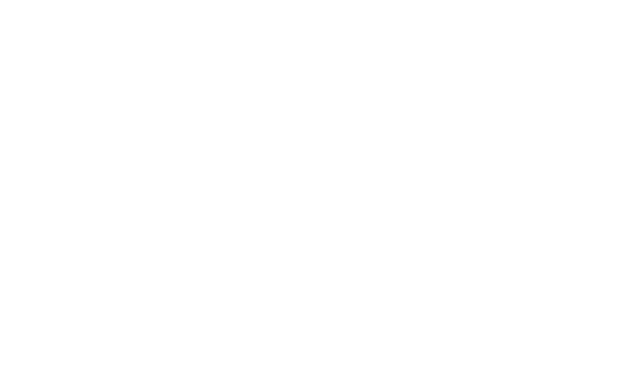
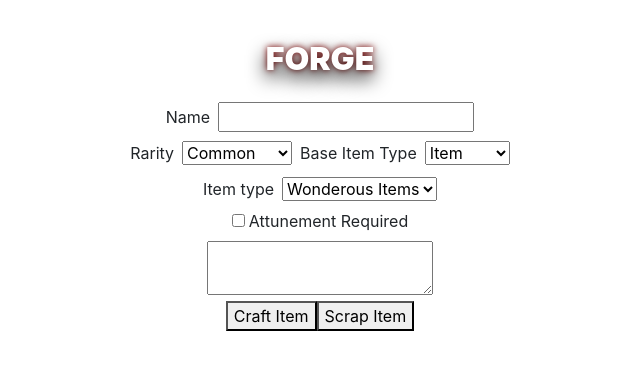
Before and after one commit to wesely1996/DMH, a React (Create React App) app in the folder dmh/: page / in a window 1280 px wide. Shown: the top 370 px of the page, without its empty margins (320-960 px from the left). Built offline with nearby package versions, Linux system fonts and the light colour scheme.

Commit message:
Base From -created base elements for the from -created base functions for the form to change its layout -created states for the form

```diff
--- a/dmh/package.json
+++ b/dmh/package.json
@@ -6,6 +6,7 @@
     "@testing-library/jest-dom": "^5.16.2",
     "@testing-library/react": "^12.1.2",
     "@testing-library/user-event": "^13.5.0",
+    "bootstrap": "^5.1.3",
     "react": "^17.0.2",
     "react-dom": "^17.0.2",
     "react-scripts": "5.0.0",
--- a/dmh/public/index.html
+++ b/dmh/public/index.html
@@ -6,9 +6,12 @@
     <meta name="viewport" content="width=device-width, initial-scale=1" />
     <meta name="theme-color" content="#000000" />
     <meta
-      name="description"
-      content="Web site created using create-react-app"
+      name="DMH"
+      content="Dungeons & Dragons Dungeon Master Helper application."
     />
+    <link rel="stylesheet" href="https://maxcdn.bootstrapcdn.com/bootstrap/4.0.0/css/bootstrap.min.css"
+      integrity="sha384-Gn5384xqQ1aoWXA+058RXPxPg6fy4IWvTNh0E263XmFcJlSAwiGgFAW/dAiS6JXm"
+      crossorigin="anonymous">
     <link rel="apple-touch-icon" href="%PUBLIC_URL%/logo192.png" />
     <!--
       manifest.json provides metadata used when your web app is installed on a
--- /dev/null
+++ b/dmh/src/Components/CreateItems/CreateItems.css
@@ -0,0 +1,3 @@
+#forgeName{
+    text-shadow : 0em 0.5rem 1.2rem #000000, 0em 0em 0.4rem #8b0000;
+}
--- a/dmh/src/Components/CreateItems/CreateItems.js
+++ b/dmh/src/Components/CreateItems/CreateItems.js
@@ -1,10 +1,159 @@
-import react, { Component } from "react";
+import {React, Component } from "react";
+import './CreateItems.css';
 
 class CreateItems extends Component{
+    constructor(props) {
+        super(props);
+        this.state = {
+            name : "",
+            rarity : "common",
+            base_item_type: "item",
+            item_type: "wonderous_items",
+            attunement: false,
+            attunement_description: "",
+            description: ""
+        };
+        this.handleChange = this.handleChange.bind(this);
+        this.handleSubmit = this.handleSubmit.bind(this);
+    }
+
+    handleChange(event) {
+        switch(event.target.name){
+            case "baseItemTypeSelection":
+                this.setState({base_item_type: event.target.value});
+                break;
+            case "raritySelect":
+                this.setState({rarity: event.target.value});
+                break;
+            case "nameInput":
+                this.setState({name: event.target.value});
+                break;
+            case "itemTypeSelection":
+                this.setState({item_type: event.target.value});
+                break;
+            case "attunementRequirementCheckBox":
+                this.setState({attunement: event.target.checked});
+                break;
+            case "attunementDescriptionInput":
+                this.setState({attunement_description: event.target.value});
+                break;
+            case "itemDescriptionInput":
+                this.setState({description: event.target.value});
+                break;
+            default:
+                break;
+        }
+    }
+
+    handleSubmit(event) {
+        console.log(this.state);
+        event.preventDefault();
+    }
+
     render(){
         return(
-            <div>
-
+            <div className='py-3 px-3 text-center d-flex justify-content-center'>
+                <form className="d-flex flex-column w-75"
+                onSubmit={this.handleSubmit}>
+                    <h2 className='text-white mb-4 mt-4 font-weight-bold'
+                    id='forgeName'>
+                        <strong>FORGE</strong>
+                    </h2>
+                    <div>
+                        <label className="mr-1" htmlFor="nameInput">
+                            Name
+                        </label>
+                        <input className="ml-1" type="text" name="nameInput"
+                        value={this.state.name}
+                        onChange={this.handleChange}/>
+                    </div>
+                    <div className="d-flex flex-row justify-content-center">
+                        <div className="p-1">
+                            <label className="mr-1" htmlFor="raritySelect">
+                                Rarity
+                            </label>
+                            <select className="ml-1" name="raritySelect"
+                            onChange={this.handleChange}
+                            value={this.state.rarity}>
+                                <option value="common">Common</option>
+                                <option value="uncommon">Uncommon</option>
+                                <option value="rare">Rare</option>
+                                <option value="very_rare">Very Rare</option>
+                                <option value="legendary">Legendary</option>
+                                <option value="artifact">Artifact</option>
+                                <option value="unique">Unique</option>
+                            </select>
+                        </div>
+                        <div className="p-1">
+                            <label className="mr-1" htmlFor="baseItemTypeSelection">
+                                Base Item Type
+                            </label>
+                            <select className="ml-1"
+                            name="baseItemTypeSelection"
+                            onChange={this.handleChange}
+                            value={this.state.base_item_type}>
+                                <option value="item">Item</option>
+                                <option value="armor">Armor</option>
+                                <option value="weapon">Weapon</option>
+                            </select>
+                        </div>
+                    </div>
+                    <div className="d-flex flex-row justify-content-center">
+                        {this.state.base_item_type === "item" ?
+                            <div>
+                                <label className="mr-1" htmlFor="itemTypeSelection">
+                                    Item type
+                                </label>
+                                <select className="ml-1"
+                                name="itemTypeSelection"
+                                onChange={this.handleChange}
+                                value={this.state.item_type}>
+                                    <option value="wonderous_items">Wonderous Items</option>
+                                    <option value="ammunition">Ammunition</option>
+                                    <option value="potions">Potions</option>
+                                    <option value="rods">Rods</option>
+                                    <option value="scrolls">Scrolls</option>
+                                    <option value="staffs">Staffs</option>
+                                    <option value="wands">Wands</option>
+                                    <option value="rings">Rings</option>
+                                </select>
+                            </div> :
+                        this.state.base_item_type === "armor" ?
+                            <div>Armor</div> :
+                            <div>Weapon</div>
+                        }
+                    </div>
+                    <div>
+                        <input type="checkbox" name="attunementRequirementCheckBox"
+                        onChange={this.handleChange}
+                        value={this.state.attunement}/>
+                        <label className="ml-1" htmlFor="attunementRequirementCheckBox">
+                            Attunement Required
+                        </label>
+                        {
+                            this.state.attunement ?
+                            <div>
+                                <input type='text' name="attunementDescriptionInput"
+                                onChange={this.handleChange}
+                                value={this.state.attunement_description}/>
+                            </div> :
+                            <></>
+                        }
+                    </div>
+                    <div>
+                        <textarea name="itemDescriptionInput"
+                        onChange={this.handleChange}
+                        value={this.state.description}/>
+                    </div>
+                    <div>
+                        <button type="submit">
+                            Craft Item
+                        </button>
+                        <button type="reset">
+                            Scrap Item
+                        </button>
+                    </div>
+                </form>
             </div>
         );
     }
--- a/dmh/src/Containers/App/App.css
+++ b/dmh/src/Containers/App/App.css
@@ -0,0 +1,4 @@
+.App{
+    width: 100%;
+    height: 100%;
+}
--- a/dmh/src/Containers/App/App.js
+++ b/dmh/src/Containers/App/App.js
@@ -7,7 +7,7 @@
   constructor(props) {
     super(props);
     this.state = {
-      page: "home"
+      page: "create_items"
     };
   }
 
```
Also changed, not shown: dmh/src/setupTests.js (+0 -4 lines), 2 other files (tests, documents, lock files or other folders).
